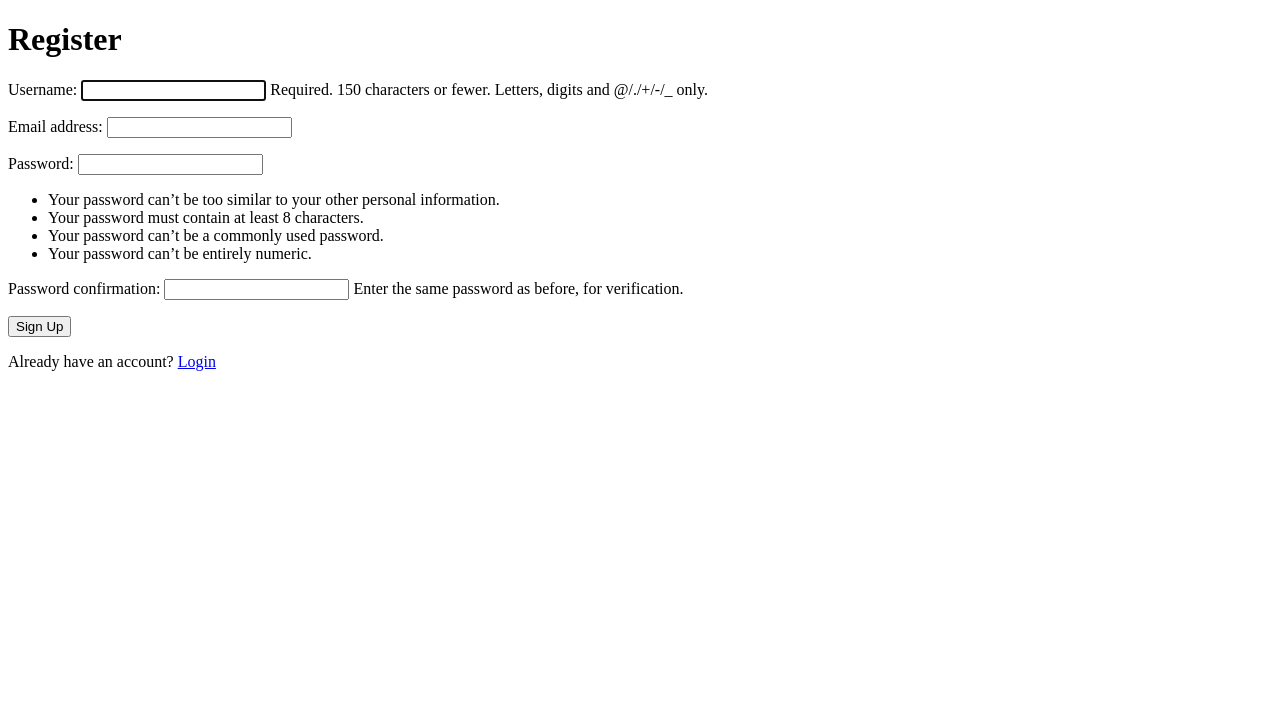
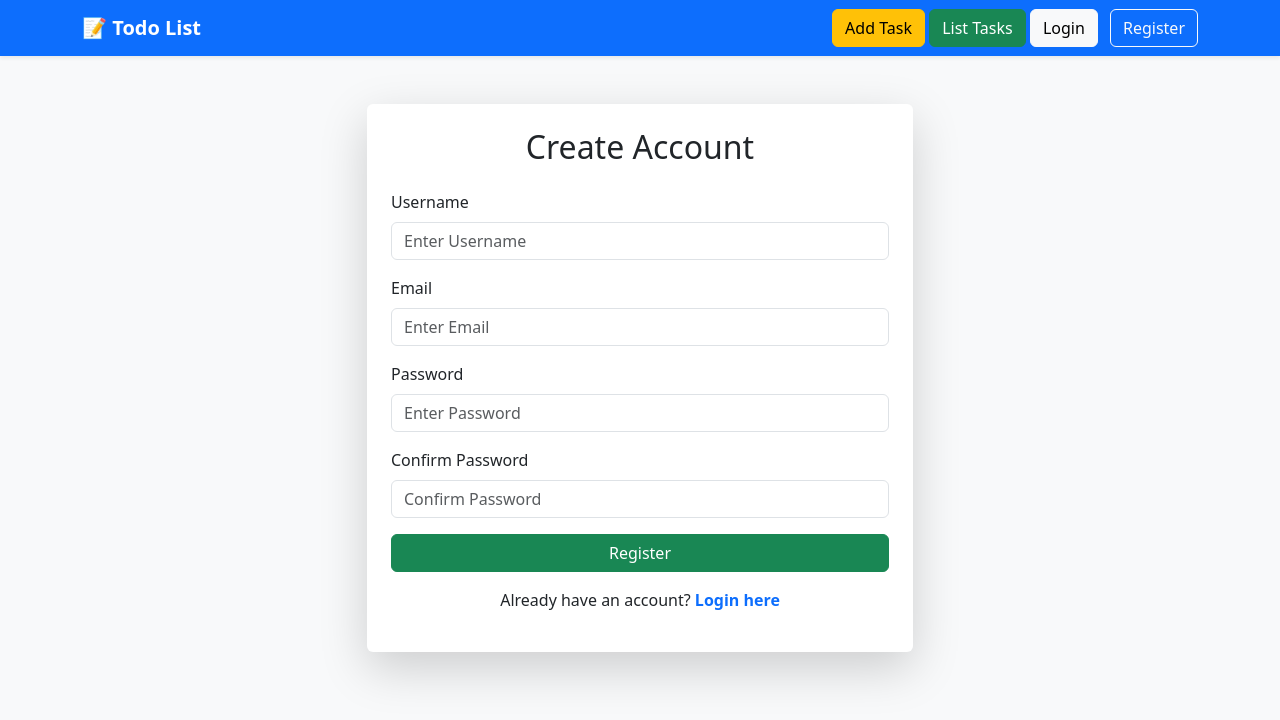
Before and after one commit to muhammadkamran099/todo-list, a Django app: page /register/ in a window 1280 px wide. Shown: the top 720 px of the page. Run offline with Django 5.2, Linux system fonts and the light colour scheme.

Commit message:
Updated todo app with login, register, bootstrap UI and improvements

```diff
--- /dev/null
+++ b/tables/templates/base.html
@@ -0,0 +1,43 @@
+<!doctype html>
+<html>
+  <head>
+    <title>Todo App</title>
+
+    <link
+      href="https://cdn.jsdelivr.net/npm/bootstrap@5.3.3/dist/css/bootstrap.min.css"
+      rel="stylesheet"
+    />
+  </head>
+
+  <body class="bg-light">
+    <nav class="navbar navbar-expand-lg navbar-dark bg-primary shadow-sm">
+      <div class="container">
+        <a class="navbar-brand fw-bold" href="{% url 'home' %}">
+          📝 Todo List
+        </a>
+
+        <div class="ms-auto">
+          <a class="btn btn-warning" href="/addtasks/"> Add Task </a>
+
+          <a class="btn btn-success" href="/alltasks/"> List Tasks </a>
+
+          {% if user.is_authenticated %}
+
+          <a class="btn btn-danger" href="{% url 'logout' %}"> Logout </a>
+
+          {% else %}
+
+          <a class="btn btn-light me-2" href="{% url 'login' %}"> Login </a>
+
+          <a class="btn btn-outline-light" href="{% url 'register' %}">
+            Register
+          </a>
+
+          {% endif %}
+        </div>
+      </div>
+    </nav>
+
+    {% block content %} {% endblock %}
+  </body>
+</html>
--- a/tables/templates/register.html
+++ b/tables/templates/register.html
@@ -1,30 +1,96 @@
-<!DOCTYPE html>
-<html>
-<head>
-    <title>Register</title>
-</head>
-<body>
+{% extends 'base.html' %}
 
-<h1>Register</h1>
+{% block content %}
+
+<div class="container mt-5">
+
+    <div class="row justify-content-center">
+
+        <div class="col-md-6">
+
+            <div class="card shadow-lg border-0 p-4">
+
+                <h2 class="text-center mb-4">
+                    Create Account
+                </h2>
 
                 <form method="POST">
 
                     {% csrf_token %}
 
-    {{ form.as_p }}
+                    <div class="mb-3">
+                        <label class="form-label">
+                            Username
+                        </label>
 
-    <button type="submit">
-        Sign Up
+                        <input type="text"
+                               name="username"
+                               class="form-control"
+                               placeholder="Enter Username"
+                               required>
+                    </div>
+
+                    <div class="mb-3">
+                        <label class="form-label">
+                            Email
+                        </label>
+
+                        <input type="email"
+                               name="email"
+                               class="form-control"
+                               placeholder="Enter Email"
+                               required>
+                    </div>
+
+                    <div class="mb-3">
+                        <label class="form-label">
+                            Password
+                        </label>
+
+                        <input type="password"
+                               name="password1"
+                               class="form-control"
+                               placeholder="Enter Password"
+                               required>
+                    </div>
+
+                    <div class="mb-3">
+                        <label class="form-label">
+                            Confirm Password
+                        </label>
+
+                        <input type="password"
+                               name="password2"
+                               class="form-control"
+                               placeholder="Confirm Password"
+                               required>
+                    </div>
+
+                    <button type="submit"
+                            class="btn btn-success w-100">
+                        Register
                     </button>
 
                 </form>
 
+                <div class="mt-3 text-center">
+
                     <p>
                         Already have an account?
-    <a href="{% url 'login' %}">
-        Login
+                        <a href="{% url 'login' %}"
+                           class="fw-bold text-primary text-decoration-none">
+                            Login here
                         </a>
                     </p>
 
-</body>
-</html>
+                </div>
+
+            </div>
+
+        </div>
+
+    </div>
+
+</div>
+
+{% endblock %}
--- a/tables/urls.py
+++ b/tables/urls.py
@@ -1,17 +1,13 @@
 from django.urls import path
 from . import views
-from .views import (
-    home,
-    register_view,
-    login_view,
-    logout_view
-)
 
 urlpatterns = [
-    path('', home, name='home'),
-    path('addtasks/', views.insert_tasks , name='add_tasks'),
-    path('alltasks/', views.all_tasks , name='all_tasks'),
-    path('register/', register_view, name='register'),
-    path('login/', login_view, name='login'),
-    path('logout/', logout_view, name='logout'),
+    path('', views.home, name='home'),
+    path('addtasks/', views.insert_tasks, name='add_tasks'),
+    path('alltasks/', views.all_tasks, name='all_tasks'),
+    path('register/', views.register_view, name='register'),
+    path('login/', views.login_view, name='login'),
+    path('logout/', views.logout_view, name='logout'),
+    path('delete/<int:id>/', views.delete_task, name='delete_task'),
+    path('complete/<int:pk>/', views.toggle_task, name='toggle_task'),
 ]
--- a/tables/views.py
+++ b/tables/views.py
@@ -5,36 +5,46 @@ from .models import Task
 from .forms import TasksForm
 from django.contrib.auth import login, logout
 from django.contrib.auth.forms import AuthenticationForm
-
 from .forms import RegisterForm
+from django.shortcuts import get_object_or_404
 # Create your views here.
 
 
+@login_required
+def home(request):
 
+    tasks = Task.objects.filter(
+        user=request.user
+    )
 
-def home(request):
-    return HttpResponse("Welcome to Todo Application")
+    return render(
+        request,
+        'home.html',
+        {'tasks': tasks}
+    )
 
-#@login_required
+@login_required
 def insert_tasks(request):
-    """allows user to add tasks"""
+
     if request.method == 'POST':
         form = TasksForm(request.POST)
+
         if form.is_valid():
             task = form.save(commit=False)
             task.user = request.user
             task.save()
-            return redirect('home')
+
+            return redirect('all_tasks')
+
     else:
         form = TasksForm()
+
     return render(request, "tables/add_tasks.html", {'form': form})
 
-#@login_required
+@login_required
 def all_tasks(request):
-    """display all tasks of user"""
-    tasks = Task.objects.filter(user=request.user)  # get only this user's tasks
+    tasks = Task.objects.filter(user=request.user)
     return render(request, "tables/list_tasks.html", {'tasks': tasks})
-
 
 
 def register_view(request):
@@ -81,3 +91,27 @@ def logout_view(request):
     logout(request)
 
     return redirect('login')
+
+@login_required
+def delete_task(request, id):
+
+    task = Task.objects.get(id=id)
+
+    task.delete()
+
+    return redirect('all_tasks')
+
+@login_required
+def toggle_task(request, pk):
+
+    task = get_object_or_404(
+        Task,
+        id=pk,
+        user=request.user
+    )
+
+    task.completed = not task.completed
+
+    task.save()
+
+    return redirect('home')
--- a/todo/settings.py
+++ b/todo/settings.py
@@ -116,3 +116,4 @@ USE_TZ = True
 # https://docs.djangoproject.com/en/6.0/howto/static-files/
 
 STATIC_URL = 'static/'
+LOGIN_URL = 'login'
```
Also changed, not shown: tables/models.py (+26 -1 lines), tables/templates/home.html (+62 -23 lines), tables/templates/login.html (+55 -13 lines), tables/templates/tables/add_tasks.html (+27 -15 lines), tables/templates/tables/delete_tasks.html (added, +36 -0 lines), tables/templates/tables/list_tasks.html (+38 -15 lines), tables/forms.py (line endings or trailing spaces), tables/migrations/0001_initial.py, tables/migrations/0002_alter_task_options_task_created_at_task_due_date_and_more.py (added), tables/migrations/0002_task_user.py (deleted). Lines whose indentation alone changed are shown as unchanged.
